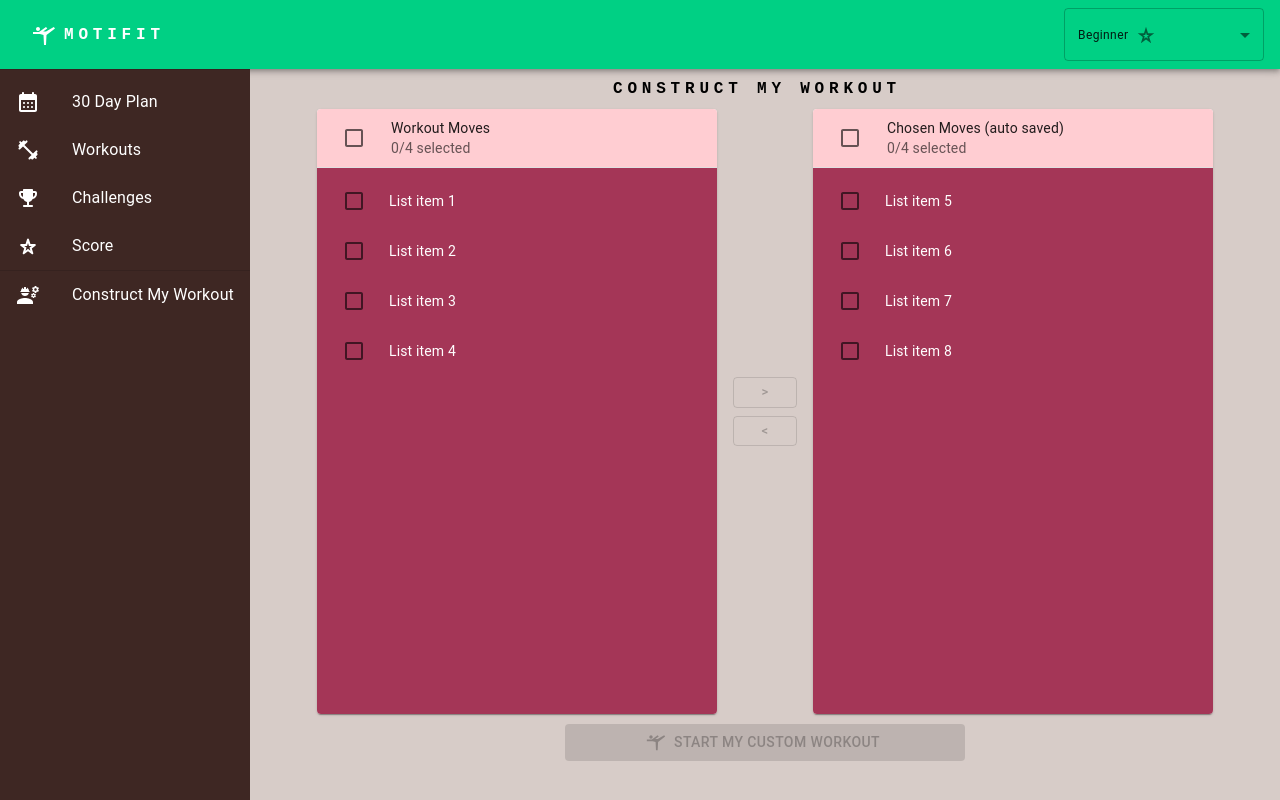
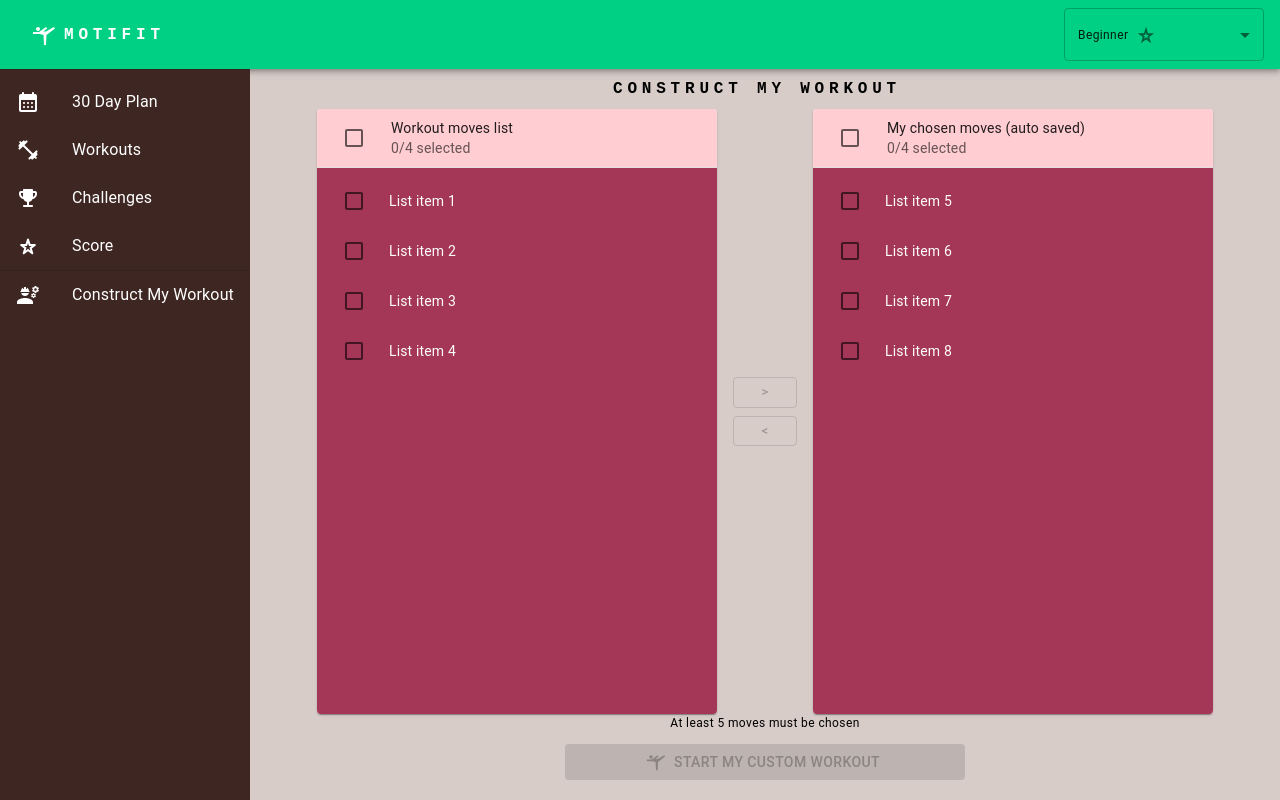
Before and after one commit to elentingas77/motifit, a React (Create React App) app: page /construct-workout in a window 1280 px wide. Built offline with nearby package versions, Linux system fonts and the light colour scheme; no server answers; what i18next-xhr-backend would draw is missing.

Commit message:
Motifit - Construct my workout additional info

```diff
--- a/src/Components/ConstructWorkout/index.tsx
+++ b/src/Components/ConstructWorkout/index.tsx
@@ -15,6 +15,7 @@ import Divider from '@mui/material/Divider';
 import MotifitTitle from 'Components/reusable/MotifitTitle';
 import SportsGymnasticsIcon from '@mui/icons-material/SportsGymnastics';
 import colors from '../../constants/colors';
+import { Typography } from '@mui/material';
 
 function not(a: readonly number[], b: readonly number[]) {
   return a.filter((value) => b.indexOf(value) === -1);
@@ -142,7 +143,7 @@ const ConstructWorkout: React.FunctionComponent<{}> = ({ }) => {
     <Styles>
     <MotifitTitle>Construct my workout</MotifitTitle>
     <Grid container spacing={2} justifyContent="center" alignItems="center">
-      <Grid item>{customList('Workout Moves', left)}</Grid>
+      <Grid item>{customList('Workout moves list', left)}</Grid>
       <Grid item>
         <Grid container direction="column" alignItems="center">
           <Button
@@ -167,8 +168,10 @@ const ConstructWorkout: React.FunctionComponent<{}> = ({ }) => {
           </Button>
         </Grid>
       </Grid>
-      <Grid item>{customList('Chosen Moves (auto saved)', right)}</Grid>
+      <Grid item>{customList('My chosen moves (auto saved)', right)}</Grid>
     </Grid>
+
+    <Typography sx={{ textAlign: 'center' }} variant="caption">{right.length < 5 ? 'At least 5 moves must be chosen' : ' '}</Typography>
 
     <Button
         sx={{ bgcolor: '#1a237e', width: 'min-content', minWidth: '400px', marginLeft: 'auto', marginRight: 'auto', marginBottom: '10px', marginTop: '10px' }}
```
